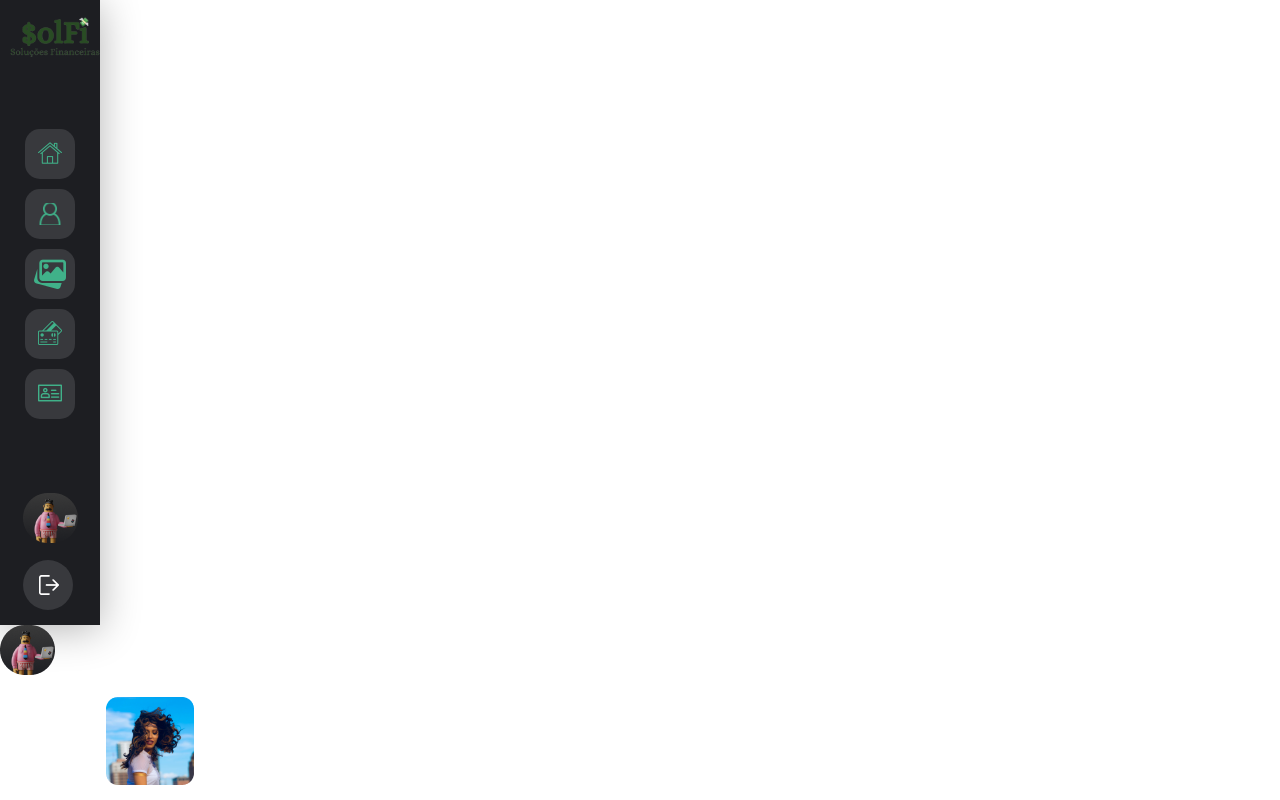
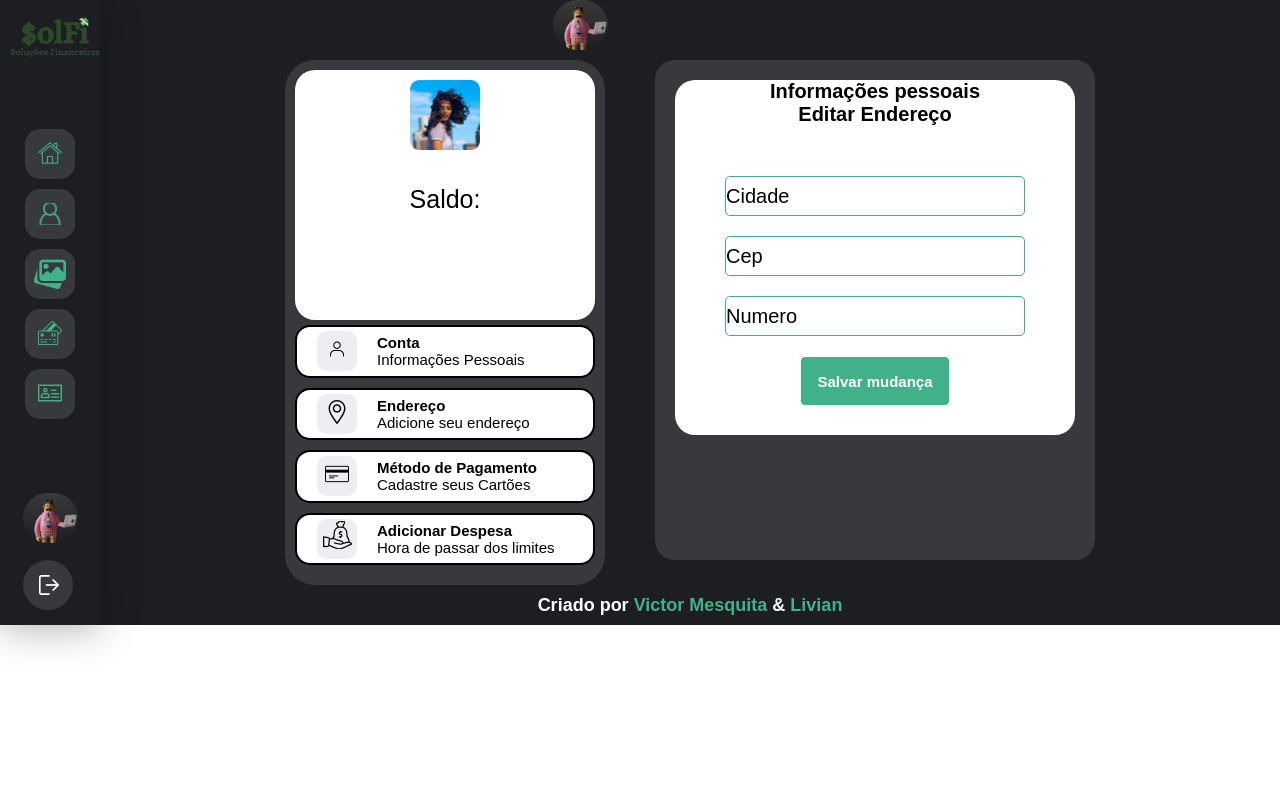
Before and after one commit to victor-joness/Solf1-Solucoes-Financeiras, a React (Create React App) app in the folder Client/: page /dashboard-endereco in a window 1280 px wide. Shown: the top 800 px of the page. Built offline with nearby package versions, Linux system fonts and the light colour scheme; a web font is replaced by a local one.

Commit message:
Update Dashboard-options-endereço.css

```diff
--- a/Client/src/Pages/Autorizada/Dashboard/Options/Endereço/Dashboard-options-endereço.css
+++ b/Client/src/Pages/Autorizada/Dashboard/Options/Endereço/Dashboard-options-endereço.css
@@ -0,0 +1,171 @@
+:root{
+    --preto:#1D1E22;
+    --cinza-navbar: #38393D;
+    --verde: #40B189;
+}
+
+.endereco--container{
+    display: flex;
+    background: var(--preto);
+}
+
+.endereco--container--direita{
+    display: flex;
+    flex-direction: column;
+    margin: 0 auto;
+}
+
+.endereco--Container--direita__usuario{
+    display: flex;
+    justify-content: center;
+    margin-right: 20rem;
+}
+
+.endereco--Container--direita__usuario h1{
+    font-size: 3rem;
+    color: #fff;
+    line-height: 4.5rem;
+    margin-left: 2rem;
+}
+
+.endereco--container--direita__mid{
+    display: flex;
+    margin: 1rem auto;
+    gap: 5rem;
+}
+
+.endereco--container--direita--mid__direita{
+    background: var(--cinza-navbar);
+    padding: 2rem;
+    height: 50rem;
+    border-radius: 2rem;
+}
+
+.endereco--container--direita--mid--direita__infos{
+    background: #fff;
+    width: 40rem;
+    height: 35.5rem;
+    border-radius: 2rem;
+    text-align: center;
+}
+
+.endereco--container--direita--mid--direita--infos--mid--inputs__buttons{
+    display: flex;
+    justify-content: center;
+    gap: 2rem;
+}
+
+.button2--endereco{
+    height: 5rem;
+    font-size: 1.5rem;
+    font-weight: bold;
+    line-height: 4.7rem;
+    background: var(--verde);
+    color: #fff;
+    width: 15rem;
+    border-radius: .5rem;
+    border: .1rem solid #fff;
+    cursor: pointer;
+    margin: 0 auto;
+}
+
+.endereco--container--direita--mid__esquerda .user-infos-container{
+    width: 30rem;
+    height: 25rem;
+}
+
+.endereco--container--direita--mid__esquerda .OptionsContainer--infos{
+    height: 25rem;
+}
+
+.endereco--container--direita--mid__esquerda .user-infos-container .user-infos-container__img{
+    height: 7rem;
+    width: 7rem;
+    margin: 1rem auto;
+    margin-bottom: 0;
+}
+
+.endereco--container--direita--mid__esquerda .user-infos-container .user-infos-container__img img{
+    height: 100%;
+    width: 100%;
+}
+
+.endereco--container--direita--mid__esquerda .enderecoiner--infos{
+    height: 25rem;
+    width: 25rem;
+}
+
+.endereco--container--direita--mid__esquerda .enderecoiner--infos .enderecoiner--infos__conta{
+    width: 25rem;
+}
+
+.endereco--container--direita--mid__esquerda{
+    background: var(--cinza-navbar);
+    padding: 1rem;
+    border-radius: 3rem;
+}
+
+.endereco--container--direita--mid__esquerda .user-infos-container .user-infos-container__pessoais{
+    font-size: 1.5rem;
+}
+
+.endereco--Container--direita__footer{
+    display: flex;
+    font-size: 1.2rem;
+    color: #fff;
+    justify-content: center;
+}
+
+.endereco--Container--direita__footer span{
+    color: var(--verde);
+}
+
+.endereco--container--direita--mid--direita--infos__superior h3{
+    font-size: 2rem;
+}
+
+.endereco-form{
+    display: flex;
+    flex-direction: column;
+    margin-top: 5rem;
+}
+
+.endereco-form-input{
+    width: 30rem;
+    height: 4rem;
+    border: .1rem solid var(--verde);
+    border-radius: .5rem;
+    margin: 0 auto 2rem auto;
+}
+
+.endereco--container--direita--mid--direita--infos--mid__inputs .form-endereco{
+    height: 100%;
+    width: 100%;
+    color: #000;
+    font-size: 2rem;
+    background: transparent;
+}
+
+.endereco--container--direita--mid--direita--infos--mid__inputs .form-endereco::placeholder{
+    color: #000;
+}
+
+
+.button2--endereco:hover{
+    border: .1rem solid #000;
+}
+
+.endereco--container--direita--mid--direita--infos--mid__image{
+    height: 6rem;
+    width: 6rem;
+    margin: .3rem auto;
+}
+
+.endereco--container--direita--mid--direita--infos--mid__image img{
+    height: 100%;
+    width: 100%;
+}
+
+.endereco-form-input:nth-child(5){
+    margin-bottom: 1.5rem;
+}
```
